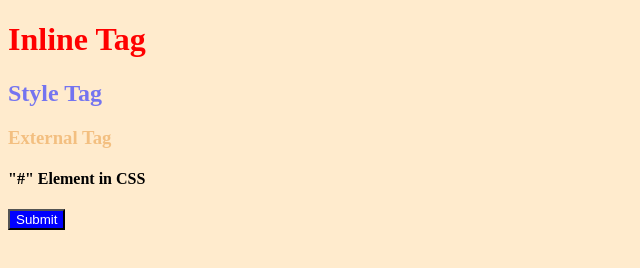
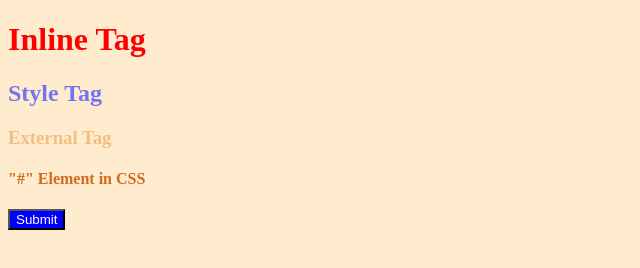
Before and after one commit to Dhruv-6969/Web_Dev, a plain HTML site: page CSS TUTORIAL/index.html in a window 1280 px wide. Shown: the whole page, without its empty margins (0-640 px from the left). Drawn offline with Linux system fonts and the light colour scheme.

Commit message:
modified:   CSS TUTORIAL/index.html 	modified:   CSS TUTORIAL/style.css

```diff
--- a/CSS TUTORIAL/index.html
+++ b/CSS TUTORIAL/index.html
@@ -15,9 +15,9 @@
 
 <body>
     <h1 style="color: red;">Inline Tag</h1> <!--Inline Style-->
-    <h2>Style Tag</h2> <!--Style Tag-->
+    <h2>Style Tag </h2> <!--Style Tag-->
     <h3>External Tag</h3> <!--External Tag-->
-    <h4>"#" Element in CSS</h4>
+    <h4 id="headingFour">"#" Element in CSS</h4>
     <button>Submit</button>
 </body>
 
--- a/CSS TUTORIAL/style.css
+++ b/CSS TUTORIAL/style.css
@@ -16,5 +16,5 @@ button{
 } */
 
 #headingFour{
-    color: aquamarine;
+    color: chocolate;
 }
```
